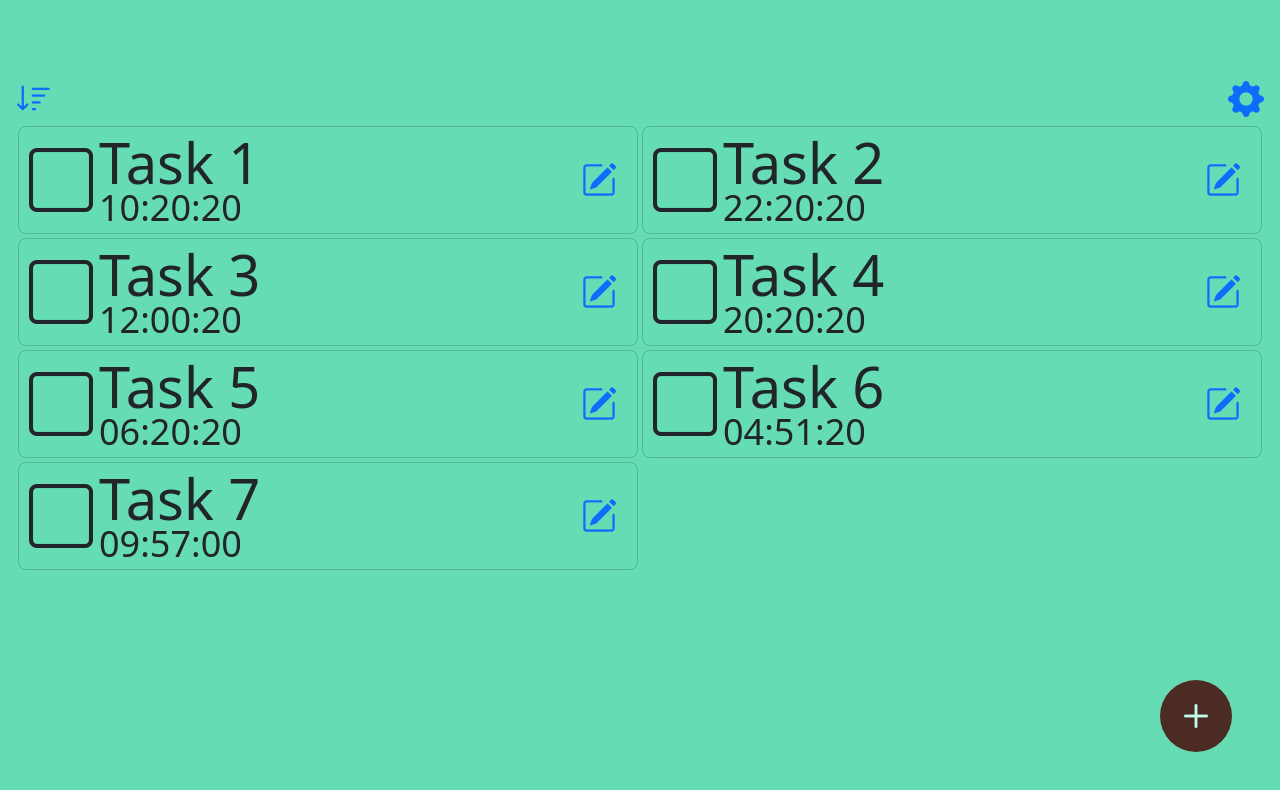
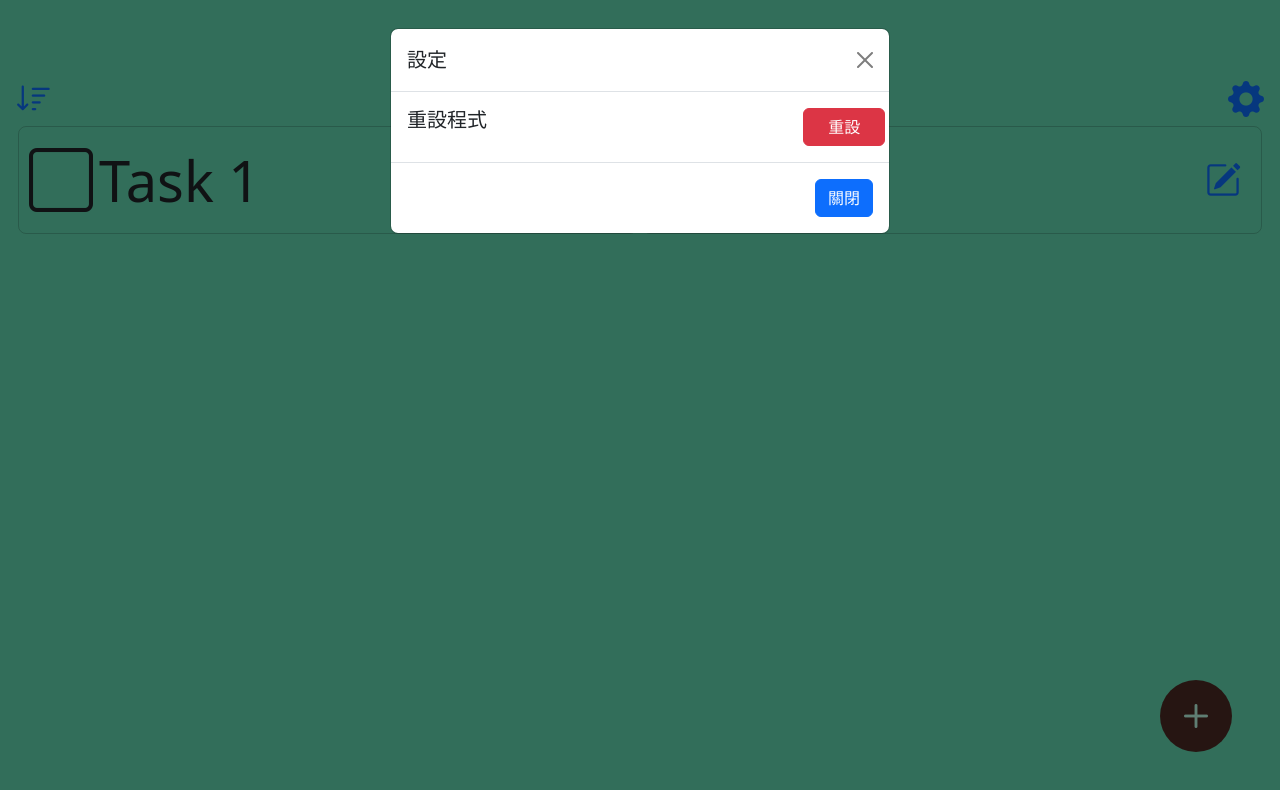
Before and after one commit to whalebox45/todo-timer, a Vue app: page / in a window 1280 px wide. Both pictures are taken after a click on the link 1246 px from the left and 98 px from the top of the page. Shown: the top 790 px of the page. Built offline with nearby package versions, Linux system fonts and the light colour scheme.

Commit message:
AddTask, Refresh, Reset, save/load

```diff
--- a/src/App.vue
+++ b/src/App.vue
@@ -1,12 +1,10 @@
 <script>
 import { reactive, onMounted } from 'vue';
-import {Modal} from 'bootstrap';
+import { Modal } from 'bootstrap';
 import TaskCard from './components/TaskCard.vue';
-import TestModal from './components/TestModal.vue';
+import AddTaskModal from './components/AddTaskModal.vue';
+import SettingModal from './components/SettingModal.vue';
 
-
-export default {
-  setup() {
 class Timer {
   constructor(name, refreshTime, isPeriodical) {
     this.name = name;
@@ -15,37 +13,51 @@ export default {
     this.isChecked = false;
     this.id = crypto.randomUUID();
   }
+  static createTask(name, refreshTime, isPeriodical) {
+    return new Timer(name, refreshTime, isPeriodical);
+  }
 }
 
+export default {
+  setup() {
     const timerDataArray = reactive([]);
 
+    // Load data from localStorage if it exists
+    const storedData = localStorage.getItem('TimerDataArrayStorage');
+    if (storedData !== null) {
+      // Parse the stored data and push it to the timerDataArray
+      const storedTasks = JSON.parse(storedData);
+      storedTasks.forEach(task => {
+        timerDataArray.push(new Timer(task.name, task.refreshTime, task.isPeriodical));
+      });
+    } else {
+      // If localStorage is empty, add default tasks
+      timerDataArray.push(Timer.createTask('Task 1', 0, false));
+      timerDataArray.push(Timer.createTask('Task 2', 43200, true));
 
-    if (localStorage.getItem("TimerDataArrayStorage") == null) {
-      timerDataArray.push(new Timer('Task 1', 0, true));
-      localStorage.setItem("TimerDataArrayStorage", JSON.stringify(timerDataArray))
+      // Save the default tasks to localStorage
+      localStorage.setItem('TimerDataArrayStorage', JSON.stringify(timerDataArray));
     }
 
-    timerDataArray.push(new Timer('Task 2', 43200, true));
-    timerDataArray.push(new Timer('Task 3', 6000, true));
-    timerDataArray.push(new Timer('Task 4', 36000, true));
-    timerDataArray.push(new Timer('Task 5', 72000, true));
-    timerDataArray.push(new Timer('Task 6', 66660, true));
-    timerDataArray.push(new Timer('Task 7', 85000, true));
+    console.log(timerDataArray)
 
-    localStorage.setItem("TimerDataArrayStorage", JSON.stringify(timerDataArray));
-
-    return { timerDataArray };
+    return { timerDataArray, Timer };
   },
-  mounted(){
+  mounted() {
   },
   components: {
-    TaskCard, TestModal
+    TaskCard, AddTaskModal, SettingModal
   },
-  methods:{
-    openModal(){
-      let testModal = document.getElementById('testModal');
-      let modal = Modal.getOrCreateInstance(testModal);
+  methods: {
+    openModal() {
+      const AddTaskModal = document.getElementById('AddTaskModal');
+      const modal = Modal.getOrCreateInstance(AddTaskModal);
       modal.show()
+    },
+    openSettingModal() {
+      const settingModal = document.getElementById('settingModal');
+      const modal = Modal.getOrCreateInstance(settingModal);
+      modal.show();
     }
   }
 }
@@ -57,10 +69,10 @@ export default {
     <div style="height:4.5rem"></div>
     <div class="mx-3 maincontrol">
       <div class="control-left">
-        <a class="bi bi-sort-down" id="sortbtn" v-on:click="openModal"></a>
+        <a class="bi bi-sort-down" id="sortbtn"></a>
       </div>
       <div class="control-right">
-        <a class="bi bi-gear-fill"></a>
+        <a class="bi bi-gear-fill" @click="openSettingModal"></a>
 
       </div>
     </div>
@@ -68,16 +80,16 @@ export default {
     <div class="row gy-1 gx-1 mx-3">
       <!-- <TaskCard v-for="_ in Array(10)"  /> -->
       <TaskCard v-for="t in timerDataArray" v-bind:id="t.id" :taskname="t.name" :isChecked="t.isChecked"
-        :refreshTime="t.refreshTime" />
+        :refreshTime="t.refreshTime" :isPeriodical="t.isPeriodical" />
     </div>
     <div style="height:96px"></div>
-    <!-- <TestModal id="testm" /> -->
   </div>
   <div class="floatbutton" @click="openModal">
     <a class="bi bi-plus" id="plusicon"></a>
   </div>
 
-  <TestModal />
+  <AddTaskModal />
+  <SettingModal />
 </template>
 
 <style scoped lang="scss">
--- a/src/components/TestModal.vue
+++ b/src/components/AddTaskModal.vue
@@ -1,5 +1,5 @@
 <template>
-	<div class="modal fade TestModal" id="testModal" tabindex="-1" role="dialog" aria-hidden="true">
+	<div class="modal fade AddTaskModal" id="AddTaskModal" tabindex="-1" role="dialog" aria-hidden="true">
 		<div class="modal-dialog">
 			<div class="modal-content">
 				<div class="modal-header">
@@ -10,27 +10,27 @@
 					<form>
 						<div class="form-group">
 							<h5>標題</h5>
-							<input type="text" class="form-control" maxlength="100" v-model="taskTitle"/>
+							<input type="text" class="form-control" maxlength="100" v-model="taskTitle" />
 						</div>
 
 						<div class="form-group">
 							<h5>週期性</h5>
 							<input class="form-check-input" type="radio" id="periodRadio1" name="periodRadio"
-								v-model="isPeriod" value="0">
+								v-model="isPeriodical" value="0">
 							<label class="form-check-label" for="periodRadio1">否</label>
 							<input class="form-check-input" type="radio" id="periodRadio2" name="periodRadio"
-								v-model="isPeriod" value="1">
-							<label class="form-check-label" for="periodRadio2" >是</label>
+								v-model="isPeriodical" value="1">
+							<label class="form-check-label" for="periodRadio2">是</label>
 						</div>
 
-						<div class="form-group" v-if="isPeriod == 1">
+						<div class="form-group" v-if="isPeriodical == 1">
 							<h5>重置時間</h5>
-							<input class="form-check-input" type="radio" id="isPMRadio1" name="isPMRadio"
-								v-model="isPM" value="1">
-							<label class="form-check-label" for="isPMRadio1" >下午</label>
+							<input class="form-check-input" type="radio" id="isPMRadio1" name="isPMRadio" v-model="isPM"
+								value="1">
+							<label class="form-check-label" for="isPMRadio1">下午</label>
 
-							<input class="form-check-input" type="radio" id="isPMRadio2" name="isPMRadio"
-								v-model="isPM" value="0">
+							<input class="form-check-input" type="radio" id="isPMRadio2" name="isPMRadio" v-model="isPM"
+								value="0">
 							<label class="form-check-label" for="isPMRadio2">上午</label>
 
 
@@ -51,11 +51,11 @@
 							<label>:</label>
 							<select class="form-control" v-model="selectedMinute">
 								<option selected value="0">00</option>
-								<option >10</option>
-								<option >20</option>
-								<option >30</option>
-								<option >40</option>
-								<option >50</option>
+								<option>10</option>
+								<option>20</option>
+								<option>30</option>
+								<option>40</option>
+								<option>50</option>
 							</select>
 						</div>
 
@@ -66,7 +66,7 @@
 				</div>
 				<div class="modal-footer">
 					<button type="button" class="btn btn-primary" @click="addClick">OK</button>
-					<button type="button" class="btn btn-danger" @click="closeModal">Close</button>
+					<button type="button" class="btn btn-se" @click="closeModal">Close</button>
 				</div>
 			</div>
 		</div>
@@ -75,11 +75,14 @@
 
 <script>
 import { Modal } from 'bootstrap';
+import App from '../App.vue';
+
+
 export default {
-	data(){
+	data() {
 		return {
 			taskTitle: '',
-			isPeriod: 0,
+			isPeriodical: 0,
 			selectedHour: 0,
 			selectedMinute: 0,
 			isPM: 1,
@@ -88,22 +91,43 @@ export default {
 	props: [],
 	methods: {
 		closeModal() {
-			let testModal = document.getElementById('testModal');
-			let modal = Modal.getOrCreateInstance(testModal);
+			let AddTaskModal = document.getElementById('AddTaskModal');
+			let modal = Modal.getOrCreateInstance(AddTaskModal);
 			modal.hide()
 		},
 		addClick() {
 			let timeInSeconds = this.selectedHour * 3600 + this.selectedMinute * 60;
-			if (this.isPM == 1) timeInSeconds += 12 * 3600;
-			alert(
+			const isPM = parseInt(this.isPM)
+
+			if (isPM === 1) timeInSeconds += 12 * 3600;
+
+			// For testing purpose
+			const isPeriodical = parseInt(this.isPeriodical);
+
+
+			console.log(
 				JSON.stringify(
 					{
 						"taskTitle": this.taskTitle,
-						"isPeriod": this.isPeriod,
+						"isPeriodical": this.isPeriodical,
 						"timeInSeconds": timeInSeconds
 					}
 				)
 			)
+
+
+
+
+			// Create a new instance of the Timer class using the static method
+			const newTimer = App.setup().Timer.createTask(this.taskTitle, isPeriodical === 1 ? timeInSeconds : 0, isPeriodical === 1);
+
+			// Access the timerDataArray from the root Vue instance
+			this.$root.timerDataArray.push(newTimer);
+
+			// Save the updated timerDataArray to localStorage
+			localStorage.setItem('TimerDataArrayStorage', JSON.stringify(this.$root.timerDataArray));
+
+			// Close the modal
 			this.closeModal();
 		}
 	}
--- /dev/null
+++ b/src/components/SettingModal.vue
@@ -0,0 +1,41 @@
+<template>
+    <div class="modal fade" id="settingModal" tabindex="-1" role="dialog" aria-hidden="true">
+        <div class="modal-dialog">
+            <div class="modal-content">
+                <div class="modal-header">
+                    <h5 class="modal-title">設定</h5>
+                    <button type="button" class="btn-close" aria-label="Close" @click="closeModal"></button>
+                </div>
+
+                <div class="modal-body row">
+                        <h5 class="col-10">重設程式</h5>
+                        <button type="button" id="resetBtn" class="btn btn-danger col-2" @click="resetTimer">重設</button>
+                </div>
+
+                <div class="modal-footer">
+                    <button type="button" class="btn btn-primary" @click="closeModal">關閉</button>
+                </div>
+            </div>
+        </div>
+    </div>
+</template>
+
+<script>
+import {Modal} from 'bootstrap';
+export default {
+    methods: {
+        closeModal() {
+            let settingModal = document.getElementById('settingModal');
+            let modal = Modal.getOrCreateInstance(settingModal);
+            modal.hide()
+        },
+        resetTimer() {
+            // Clean up timerDataArray, remove localStorage
+            this.$root.timerDataArray.splice(0);
+            localStorage.removeItem('TimerDataArrayStorage');
+
+            location.reload();
+        }
+    }
+}
+</script>
--- a/src/components/TaskCard.vue
+++ b/src/components/TaskCard.vue
@@ -11,7 +11,8 @@
 
             <div class="tasktexts">
                 <h1>{{ taskname }}</h1>
-                <h2>{{ formattedTime }}</h2>
+                <h2 v-if="isPeriodical">{{ formattedTime }}</h2>
+                <!-- <h2 v-else>else</h2> -->
             </div>
             <div class="taskcontrol">
                 <a class="bi bi-pencil-square" aria-label="Edit Task"></a>
@@ -27,6 +28,7 @@ export default {
         taskname: String,
         isChecked: Boolean,
         refreshTime: Number,
+        isPeriodical: Boolean
     },
     data() {
         return {
```
Lines whose indentation alone changed are shown as unchanged.
